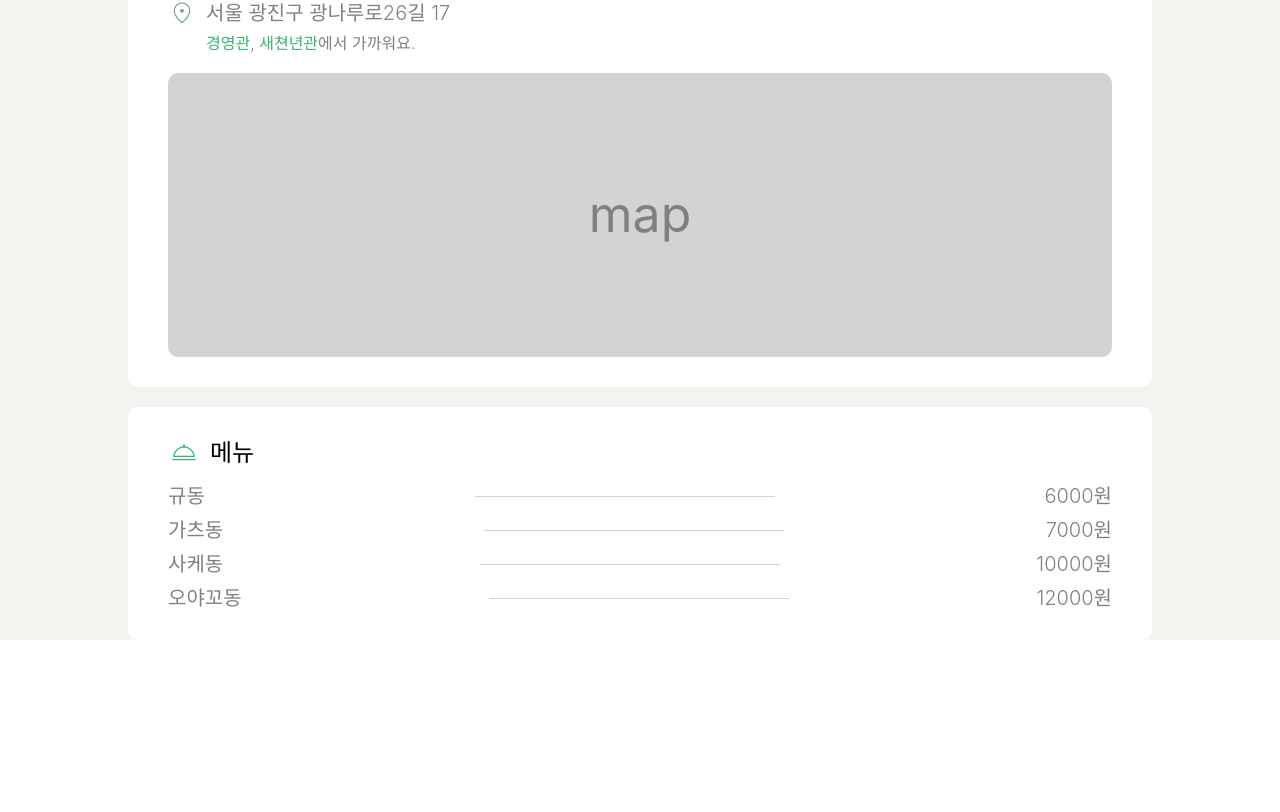
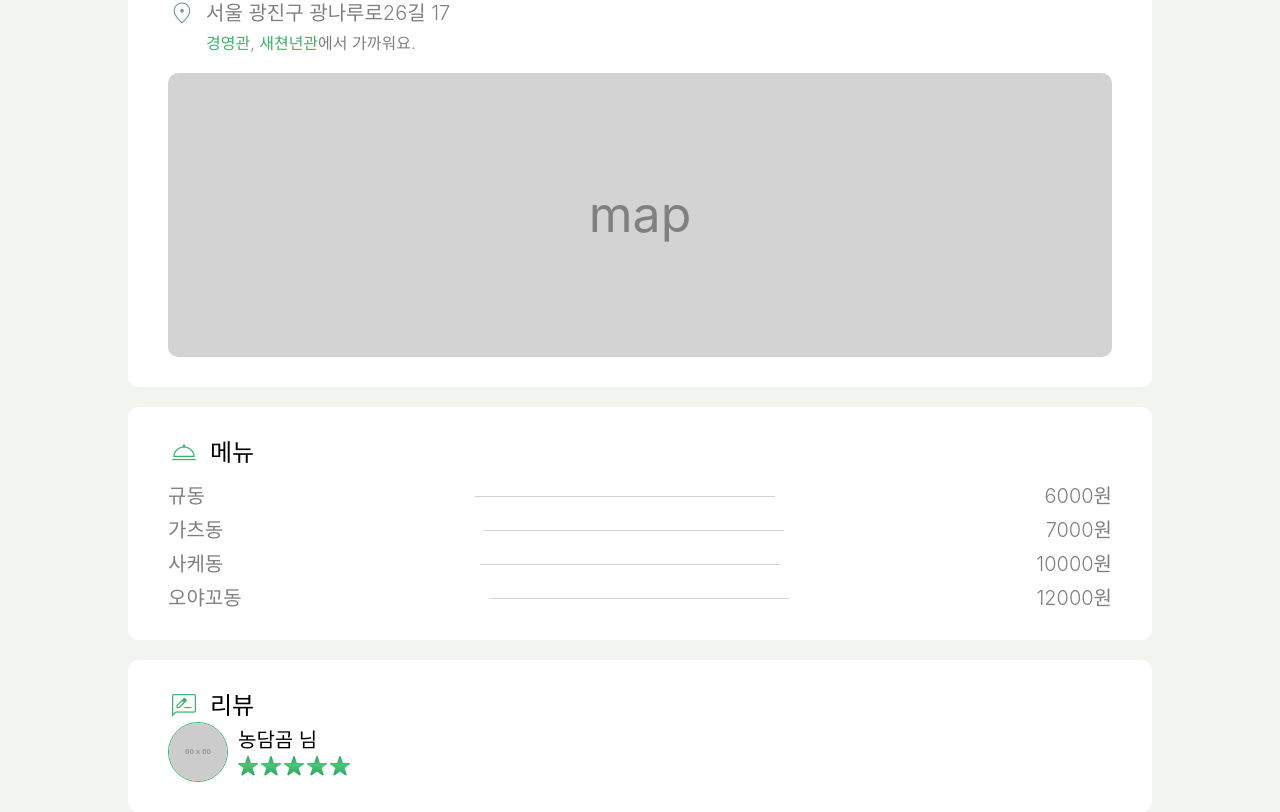
Before and after one commit to Team-EatKu/eatku-frontend, a React (Vite) app: page /dev/detail in a window 1280 px wide. Shown: the part 714-1526 px from the top of the page. Before the commit the page ends 1354 px from the top, so only its background shows below. Built offline with nearby package versions, Linux system fonts and the light colour scheme; a web font is replaced by a local one.

Commit message:
FEAT: Detail/Organism: Reviews 작업중

```diff
--- a/src/pages/detail/component/organism/Detail/index.tsx
+++ b/src/pages/detail/component/organism/Detail/index.tsx
@@ -4,7 +4,7 @@ import { Map } from "@atom/index.tsx";
 import { TextView } from "@molecule/index.tsx";
 
 import { temp_restaurant } from "../../../data.ts";
-import { Icons } from "@styles"; // 삭제 예정
+import { Icons } from "@styles";
 
 const Detail = ({ className, customStyle, ...props }: DetailProps) => {
   return (
--- a/src/pages/detail/component/organism/Info/index.tsx
+++ b/src/pages/detail/component/organism/Info/index.tsx
@@ -4,7 +4,7 @@ import { Image } from "@atom/index.tsx";
 import { Rating, Tags } from "@molecule/index.tsx";
 import { RestaurantAction } from "@pages/detail/component/organism/index.ts";
 
-import { temp_restaurant } from "../../../data.ts"; // 삭제 예정
+import { temp_restaurant } from "../../../data.ts";
 
 const Info = ({ className, customStyle, ...props }: InfoProps) => {
   return (
--- /dev/null
+++ b/src/pages/detail/component/organism/Review/index.tsx
@@ -0,0 +1,22 @@
+import { ReviewProps } from "@pages/detail/typings/component/organism.ts";
+import { ReviewContainer } from "./styles.ts";
+import Profile from "@molecule/Profile";
+
+const Review = ({ data, className, customStyle, ...props }: ReviewProps) => {
+  return (
+    <ReviewContainer
+      className={`detail__detail ${className}`}
+      customStyle={customStyle}
+      {...props}
+    >
+      <Profile
+        src={data.user.profileImageUrl}
+        name={data.user.nickName}
+        variant={"review"}
+        rate={data.scope}
+      />
+    </ReviewContainer>
+  );
+};
+
+export default Review;
--- /dev/null
+++ b/src/pages/detail/component/organism/Review/styles.ts
@@ -0,0 +1,7 @@
+import styled from "@emotion/styled";
+import { ReviewContainerProps } from "../../../typings/component/organism.ts";
+import { Colors, Generators } from "@styles";
+
+export const ReviewContainer = styled.div<ReviewContainerProps>`
+  ${(props) => props.customStyle};
+`;
--- /dev/null
+++ b/src/pages/detail/component/organism/Reviews/index.tsx
@@ -0,0 +1,29 @@
+import { ReviewsProps } from "@pages/detail/typings/component/organism.ts";
+import { ReviewsContainer } from "./styles.ts";
+import { TextView } from "@molecule/index.tsx";
+import { Icons } from "@styles";
+import { Review } from "@pages/detail/component/organism";
+
+import { temp_restaurant } from "../../../data.ts";
+
+const Reviews = ({ className, customStyle, ...props }: ReviewsProps) => {
+  return (
+    <ReviewsContainer
+      className={`reviews ${className}`}
+      customStyle={customStyle}
+      {...props}
+    >
+      <div className="reviews__title">
+        <TextView text={"리뷰"} icon={Icons.rate_review} iconSize={"3.2rem"} />
+      </div>
+
+      <div className="reviews__review">
+        {temp_restaurant.reviewList.map((review) => (
+          <Review data={review} />
+        ))}
+      </div>
+    </ReviewsContainer>
+  );
+};
+
+export default Reviews;
--- /dev/null
+++ b/src/pages/detail/component/organism/Reviews/styles.ts
@@ -0,0 +1,27 @@
+import styled from "@emotion/styled";
+import { ReviewsContainerProps } from "../../../typings/component/organism.ts";
+import { Colors, Generators } from "@styles";
+
+export const ReviewsContainer = styled.div<ReviewsContainerProps>`
+  ${Generators.flexGenerator("column", "flex-start", "flex-start")};
+  width: 102.4rem;
+  background-color: ${Colors.White};
+  padding: 3rem 4rem;
+  border-radius: 1rem;
+
+  & > div.reviews__title {
+    & > div.text-view {
+      & > span.rate_review-icon {
+        color: ${Colors.Primary01};
+        font-weight: 200;
+      }
+
+      & > div.text {
+        ${Generators.fontGenerator("2.4rem", "400", "3.2rem")};
+        color: ${Colors.Black};
+      }
+    }
+  }
+
+  ${(props) => props.customStyle};
+`;
--- a/src/pages/detail/component/organism/index.ts
+++ b/src/pages/detail/component/organism/index.ts
@@ -2,5 +2,7 @@ import Detail from "./Detail";
 import Info from "./Info";
 import Menus from "./Menus";
 import RestaurantAction from "./RestaurantAction";
+import Review from "./Review";
+import Reviews from "./Reviews";
 
-export { Detail, Info, Menus, RestaurantAction };
+export { Detail, Info, Menus, RestaurantAction, Review, Reviews };
--- a/src/pages/detail/data.ts
+++ b/src/pages/detail/data.ts
@@ -37,7 +37,24 @@ export const temp_restaurant = {
     },
   ],
   categoryList: ["한식", "일식", "주점"],
-  reiviewList: {},
+  reviewList: [
+    {
+      content:
+        "후문에서 이 정도 가격에 연어덮밥을 먹을 수 있다는 사실 자체가 감동이네요.\n" +
+        "이번에 처음 방문했는데 앞으로도 자주 방문할 것 같습니다.\n" +
+        "매장 분위기는 조용하진 않습니다.",
+      imageUrls: [
+        "https://placehold.co/930x467",
+        "https://placehold.co/930x467",
+        "https://placehold.co/930x467",
+      ],
+      scope: 5,
+      user: {
+        nickName: "농담곰",
+        profileImageUrl: "https://placehold.co/60x60",
+      },
+    },
+  ],
   hashtagList: ["#후문", "#혼밥", "#밥약"],
   phoneNumber: "070-4384-1631",
   lectureBuilding: ["경영관", "새쳔년관"],
--- a/src/pages/dev/page/detail/index.tsx
+++ b/src/pages/dev/page/detail/index.tsx
@@ -3,7 +3,8 @@ import {
   Detail,
   Info,
   Menus,
-} from "../../../detail/component/organism/index.ts";
+  Reviews,
+} from "@pages/detail/component/organism/index.ts";
 
 const index = () => {
   return (
@@ -17,6 +18,9 @@ const index = () => {
       <section>
         <Menus />
       </section>
+      <section>
+        <Reviews />
+      </section>
     </DetailContainer>
   );
 };
```
Also changed, not shown: src/pages/detail/typings/component/organism.ts (+20 -0 lines).
